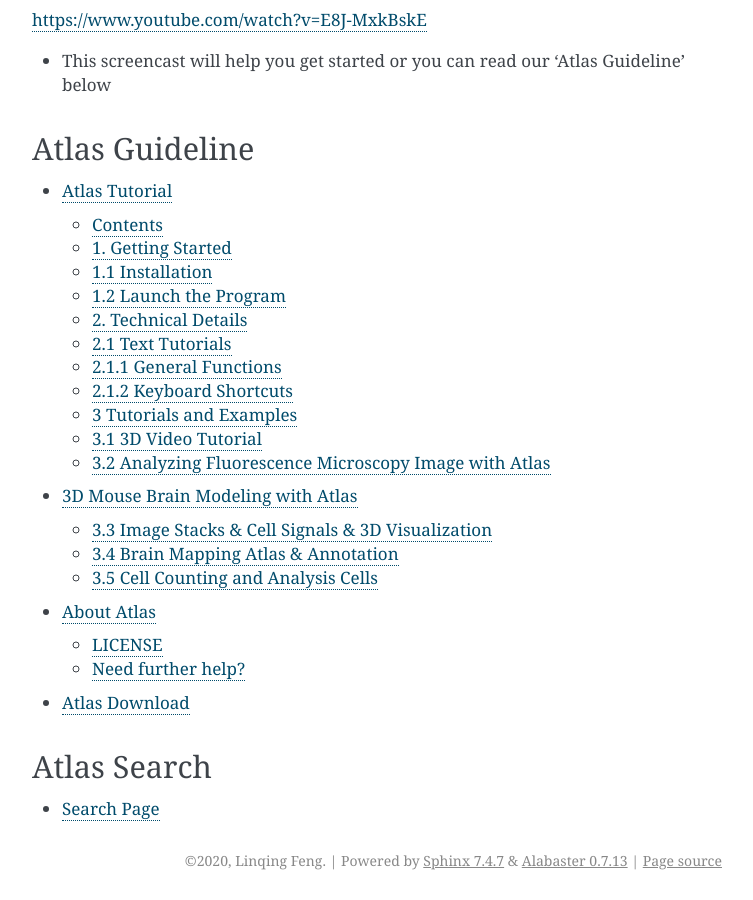
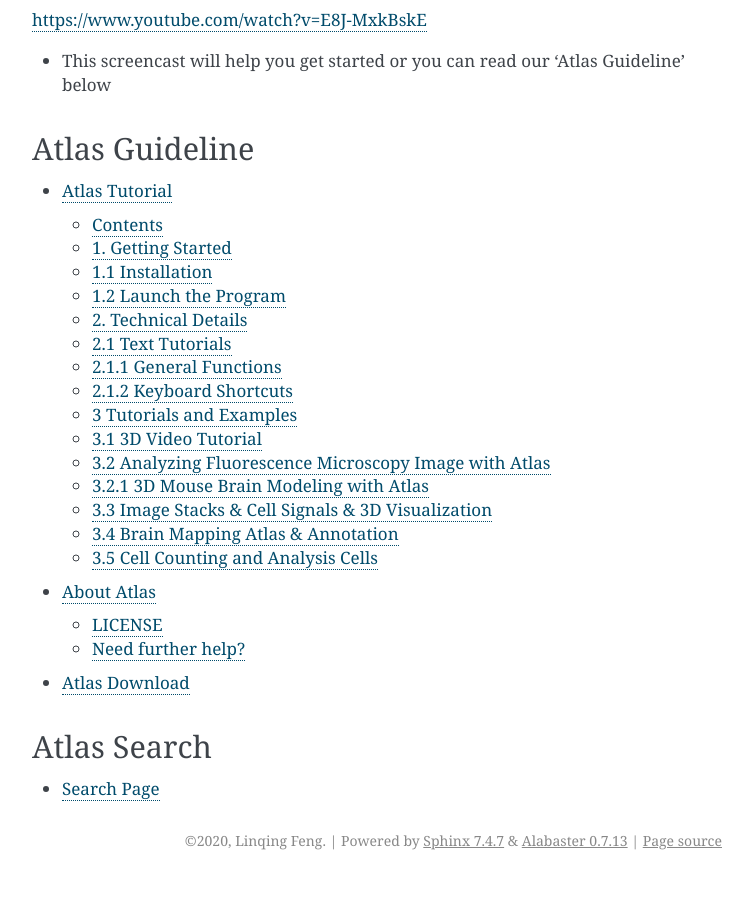
Before and after one commit to feng-lab/atlas-doc, a Sphinx documentation site: the page built from docs/source/index.rst, in a window 1280 px wide and 900 px high, scrolled down 1384 px. Shown: the whole window, without its empty margins (388-1141 px from the left). Built offline with Sphinx 7.4.7, drawn with Linux system fonts in a browser that asks for light colours.

Commit message:
update docs

```diff
--- a/docs/source/license.rst
+++ b/docs/source/license.rst
@@ -415,8 +415,8 @@
 3.2 Analyzing Fluorescence Microscopy Image with Atlas
 ^^^^^^^^^^^^^^^^^^^^^^^^^^^^^^^^^^^^^^^^^^^^^^^^^^^^^^
 
-3D Mouse Brain Modeling with Atlas
-==================================
+3.2.1 3D Mouse Brain Modeling with Atlas
+^^^^^^^^^^^^^^^^^^^^^^^^^^^^^^^^^^^^^^^^
 
 .. image:: images/atlas11.png
   :width: 800px
```
